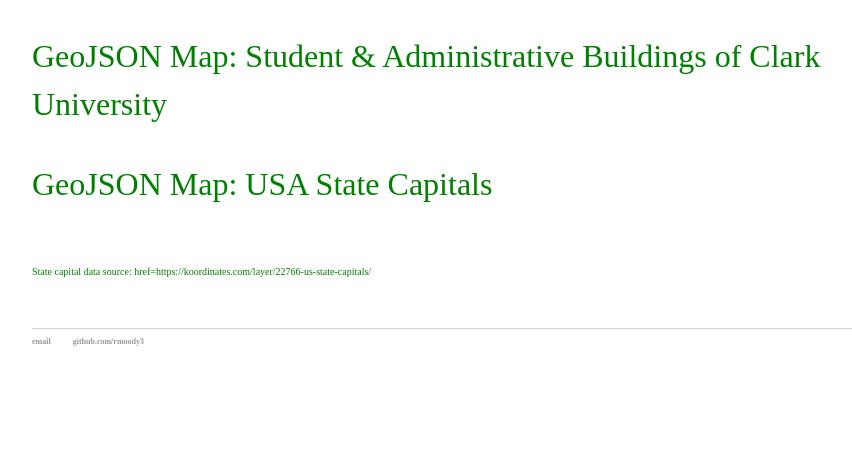
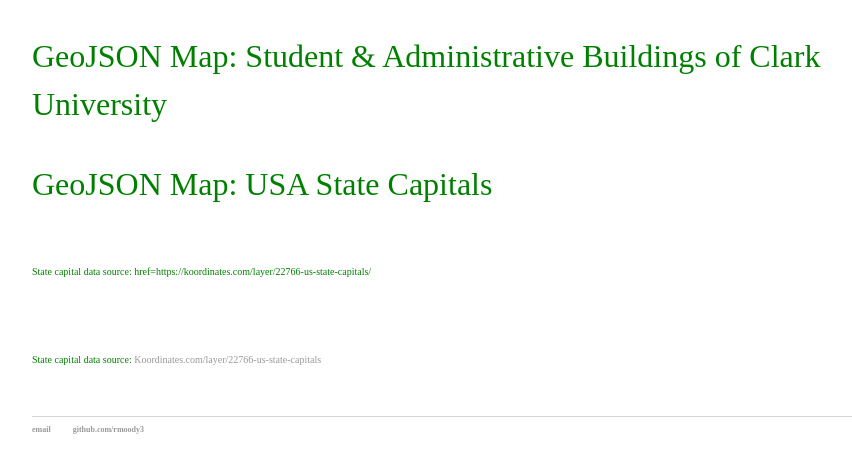
Before and after one commit to rmoody3/rmoody3.github.io, a Jekyll site: the page built from maps/index.html, in a window 1280 px wide and 900 px high, scrolled down 2145 px, cut to the strip 406-879 px from the top of the window. Shown: the whole strip, without its empty margins (160-1012 px from the left). Built offline with Jekyll 4.4.1, drawn with Linux system fonts in a browser that asks for light colours; a script that is not in the unit is left out; comment, search, counter and statistics services are not loaded; before the commit the page ends 2957 px from its top, so only the background shows below that.

Commit message:
Update index.html

```diff
--- a/maps/index.html
+++ b/maps/index.html
@@ -20,4 +20,5 @@
 	<p><font color="green">GeoJSON Map: USA State Capitals</p>
 	<script src="https://embed.github.com/view/geojson/rmoody3/rmoody3.github.io/master/maps/US-state-capitals.geojson"></script>
 		<p><font size=1, color="green">State capital data source: href=https://koordinates.com/layer/22766-us-state-capitals/<p>
+		<p><font size=1, color="green">State capital data source: <a href=https://koordinates.com/layer/22766-us-state-capitals/>Koordinates.com/layer/22766-us-state-capitals<a><p>
 </div><!-- /.blurb -->
```
